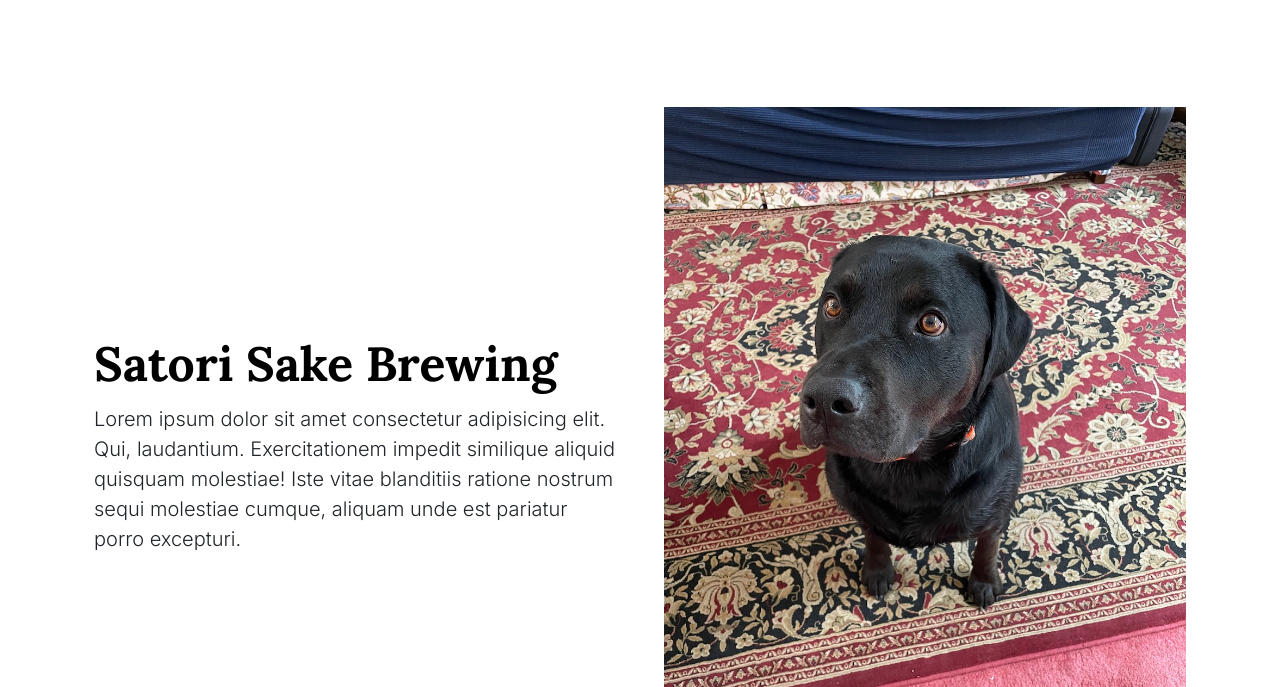
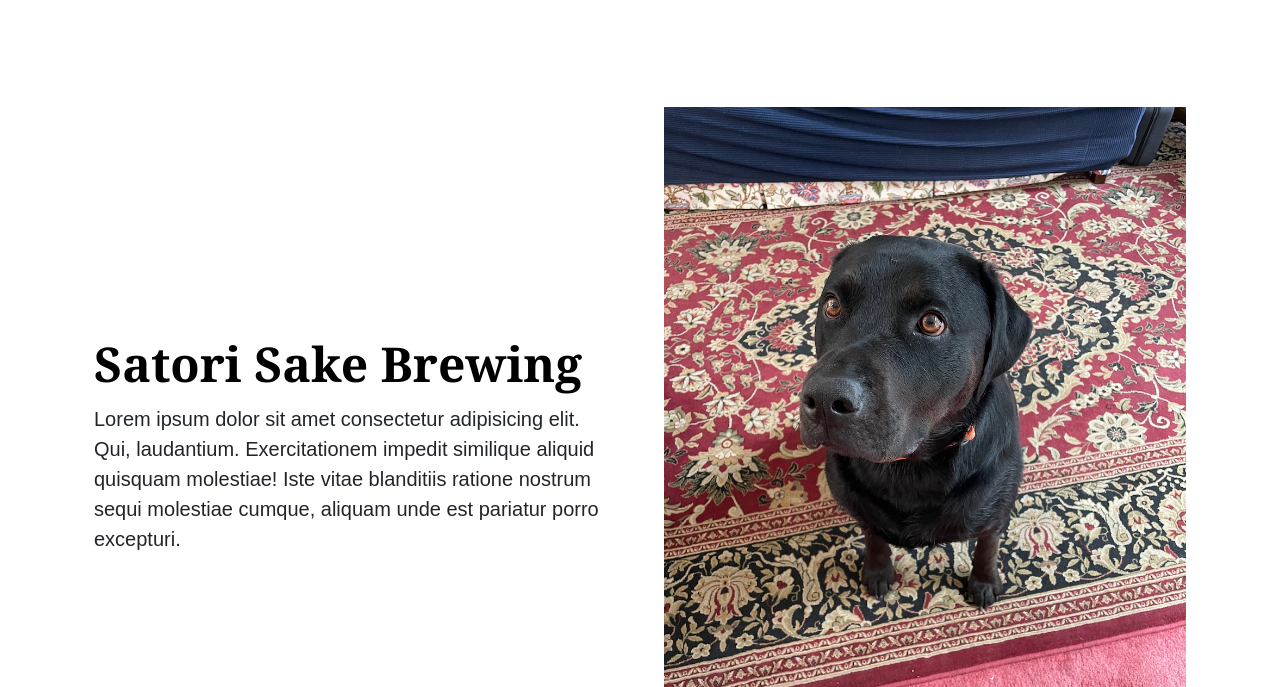
Before and after one commit to Satori-Sake-Brewing/satori-website, a plain HTML site: page index.html in a window 1280 px wide. Shown: the part 113-800 px from the top of the page. Drawn offline with nearby package versions, Linux system fonts and the light colour scheme.

Commit message:
Add fonts
This commit adds different fonts more aligned with the brand.

```diff
--- a/css/custom.css
+++ b/css/custom.css
@@ -31,11 +31,11 @@ pink: #B16467
 }
 
 p {
-  font-family: 'Inter', sans-serif;;
+  font-family: 'Avenir', 'Arial', sans-serif;
 }
 
 h1, h2, h3 {
-  font-family: 'Lora', serif;
+  font-family: 'Rockwell', 'Georgia', serif;
 }
 
 .custom-btn {
```
